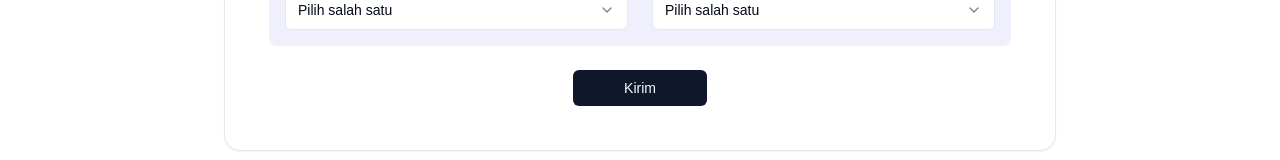
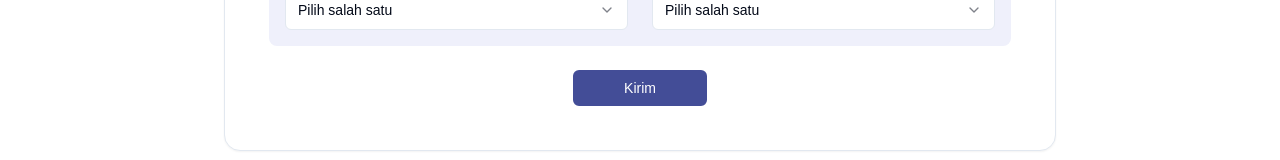
Before and after one commit to rakaa0-0/coba, a Next.js app: page /PerizinanSiswa/form in a window 1280 px wide. Shown: the part 1028-1188 px from the top of the page. Built offline with nearby package versions, Linux system fonts and the light colour scheme.

Commit message:
second commit

```diff
--- a/app/(siswa)/PerizinanSiswa/form/page.tsx
+++ b/app/(siswa)/PerizinanSiswa/form/page.tsx
@@ -200,7 +200,7 @@ export default function FormPage() {
                   </Select>
                 </div>
               </div>
-              <Button className=" w-[18%] flex mx-auto" size="sm">
+              <Button className="bg-[#434D97] text-white hover:bg-white border-2 border-[#434D97] hover:text-[#434D97] w-[18%] flex mx-auto" size="sm">
                 Kirim
               </Button>
             </form>
```
